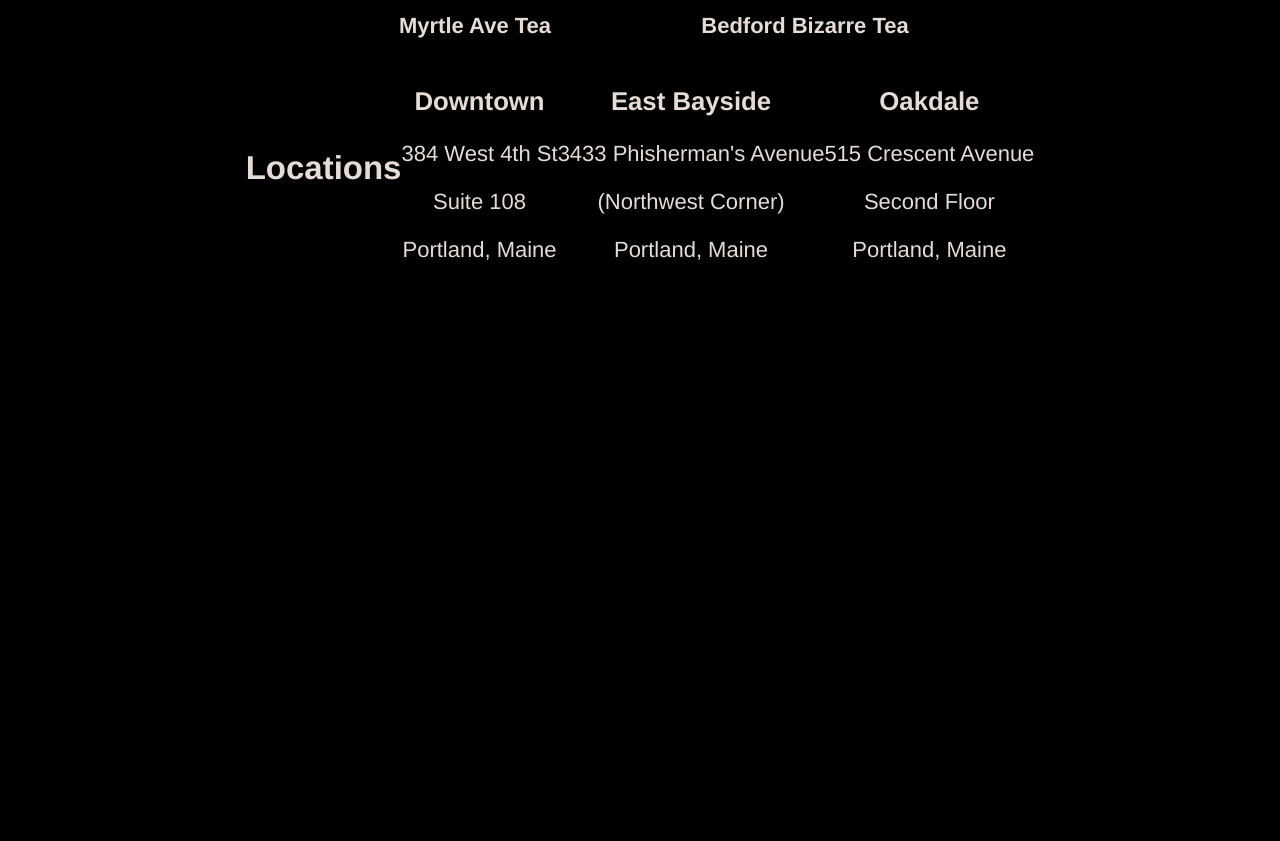
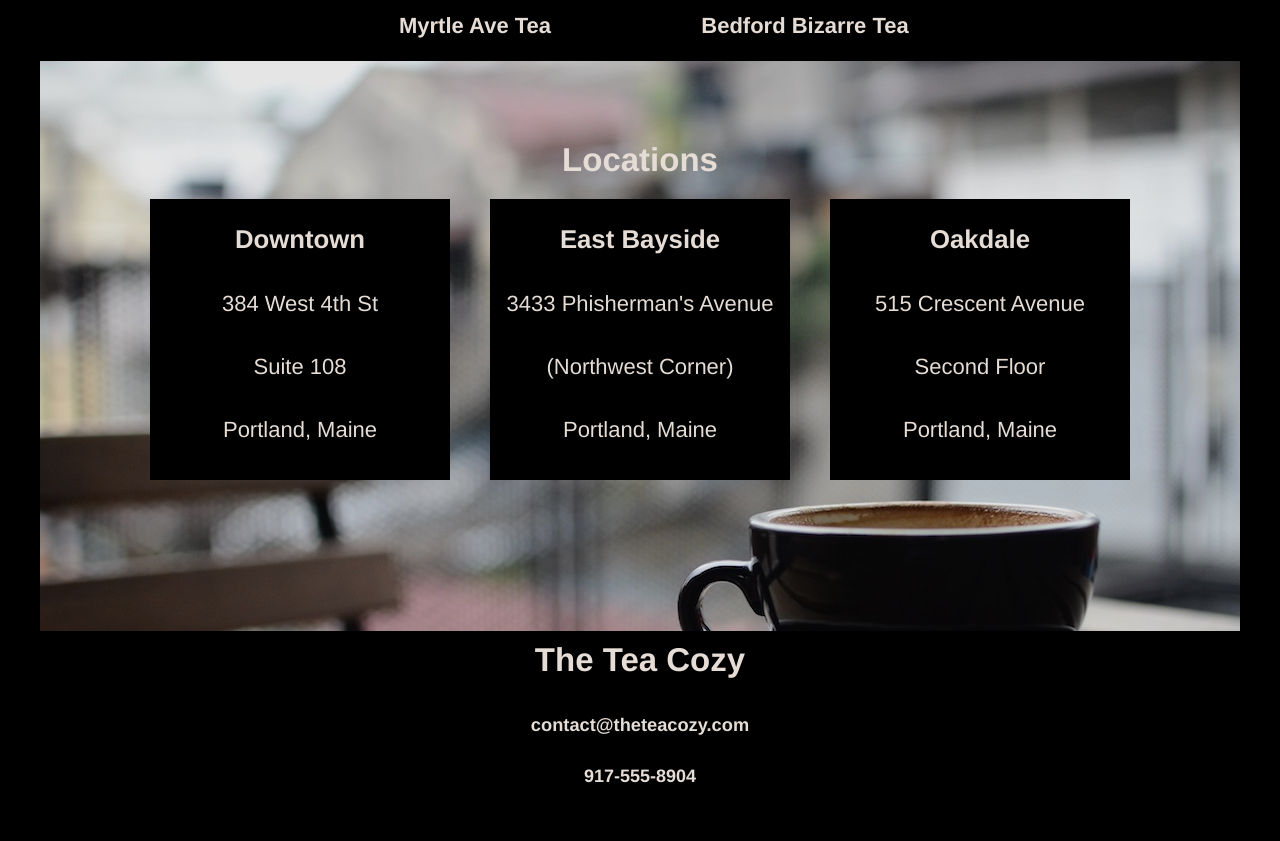
Before and after one commit to DomenicoOS/tea_cozy, a plain HTML site: page index.html in a window 1280 px wide. Shown: the part 1351-2192 px from the top of the page. Before the commit the page ends 1636 px from the top, so only its background shows below. Drawn offline with Linux system fonts and the light colour scheme.

Commit message:
Add Location and Contact

```diff
--- a/index.html
+++ b/index.html
@@ -73,9 +73,13 @@
 
       <!-- Locations -->
 
+      <div class="div_locations">
+
         <div id="title_locations">
           <h2>Locations</h2>
         </div>
+
+        <div class="locations_flexbox">
 
           <div class="locations">
             <h3>Downtown</h3>
@@ -100,10 +104,23 @@
 
         </div>
 
+      </div>
+
+    </div>
+
     <!-- Contact -->
 
+    <div class="contact">
+      <h2>The Tea Cozy</h2>
+      <h5>contact@theteacozy.com</h5>
+      <p>917-555-8904</p>
+    </div>
 
     <!-- Footer -->
+
+    <div class="footer">
+
+    </div>
 
 
   </body>
--- a/resources/css/style.css
+++ b/resources/css/style.css
@@ -96,5 +96,44 @@ h4 {
 .tea p {
   margin-top: 10px;
   font-weight: bold;
+}
 
+.div_locations {
+  height: 570px;
+  width: 1200px;
+  background-image: url("../../resources/images/img-locations-background.jpg");
 }
+
+.locations_flexbox {
+  display: flex;
+  justify-content: center;
+  flex-wrap: wrap;
+}
+
+.locations {
+  background-color: black;
+  opacity: 1;
+  width: 300px;
+  margin: 0px 20px;
+}
+
+#title_locations h2 {
+  margin-top: 80px;
+}
+
+.locations p {
+  margin: 37px 0px;
+}
+
+.contact {
+  height: 200px;
+}
+
+.contact h5 {
+  margin-top: 35px;
+}
+
+.contact p {
+  font-weight: bold;
+  font-size: 18px;
+}
```
Lines whose indentation alone changed are shown as unchanged.
